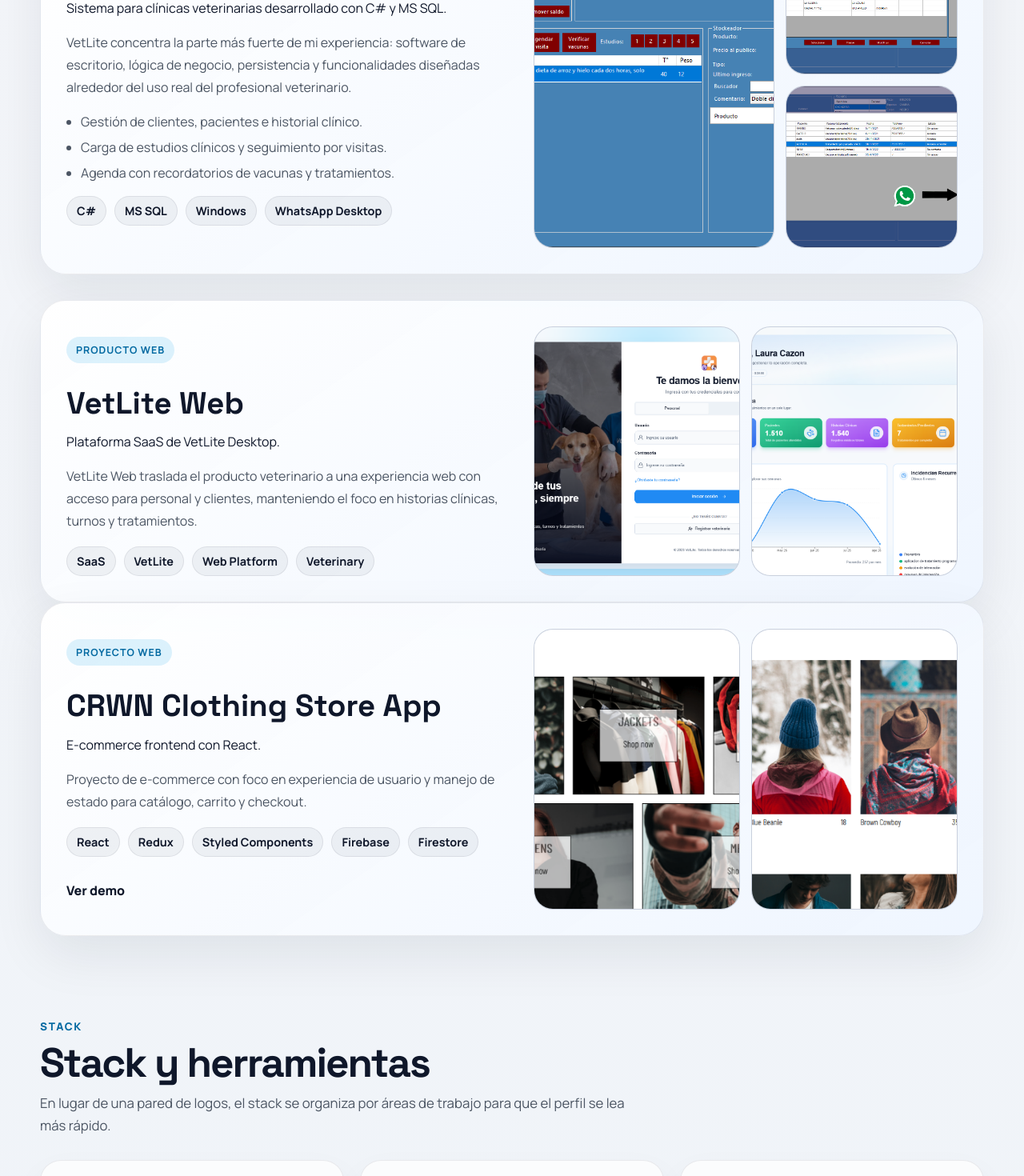
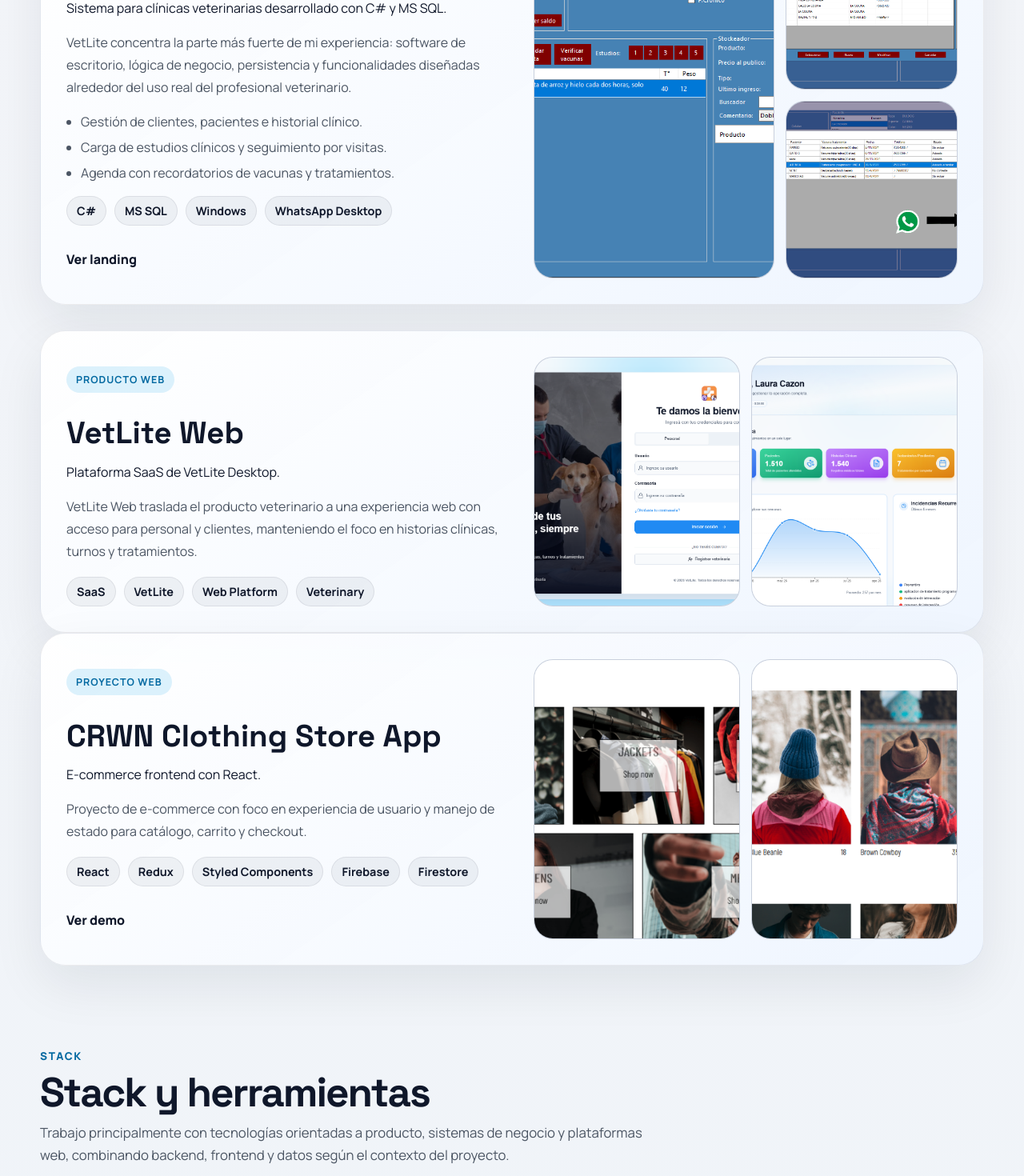
Before and after one commit to gusgeet/portfolio, a React (Vite) app: page / in a window 1280 px wide. Shown: the part 2685-4155 px from the top of the page at 80% size. Built offline with nearby package versions, Linux system fonts and the light colour scheme; no server answers.

Commit message:
correccion de favico y textos varios

```diff
--- a/index.html
+++ b/index.html
@@ -2,7 +2,7 @@
 <html lang="es">
   <head>
     <meta charset="UTF-8" />
-    <link rel="icon" type="image/x-icon" href="/favicon.ico" />
+    <link rel="icon" type="image/png" sizes="32x32" href="/favicon-globo-32.png" />
     <meta name="viewport" content="width=device-width, initial-scale=1.0" />
     <meta name="theme-color" content="#09101c" />
     <meta
--- a/src/components/contact/Contact.jsx
+++ b/src/components/contact/Contact.jsx
@@ -65,7 +65,6 @@
                     </a>
                 </div>
 
-                <p className="contact-note">{content.note}</p>
             </aside>
 
             <div className="contact-form-card">
--- a/src/components/projects/Projects.jsx
+++ b/src/components/projects/Projects.jsx
@@ -27,6 +27,16 @@
               </span>
             ))}
           </div>
+          {content.featured.liveUrl && (
+            <a
+              href={content.featured.liveUrl}
+              target="_blank"
+              rel="noreferrer noopener"
+              className="button-link button-link-inline"
+            >
+              {content.featured.liveLabel}
+            </a>
+          )}
         </div>
 
         <div className="project-media-grid" aria-label={content.featured.title}>
--- a/src/content/siteContent.js
+++ b/src/content/siteContent.js
@@ -145,6 +145,8 @@
       description:
         'VetLite concentra la parte más fuerte de mi experiencia: software de escritorio, lógica de negocio, persistencia y funcionalidades diseñadas alrededor del uso real del profesional veterinario.',
       tags: ['C#', 'MS SQL', 'Windows', 'WhatsApp Desktop'],
+      liveUrl: 'https://vetlite.com.ar',
+      liveLabel: 'Ver landing',
       bullets: [
         'Gestión de clientes, pacientes e historial clínico.',
         'Carga de estudios clínicos y seguimiento por visitas.',
@@ -179,7 +181,7 @@
     id: 'stack',
     title: 'Stack y herramientas',
     intro:
-      'En lugar de una pared de logos, el stack se organiza por áreas de trabajo para que el perfil se lea más rápido.',
+      'Trabajo principalmente con tecnologías orientadas a producto, sistemas de negocio y plataformas web, combinando backend, frontend y datos según el contexto del proyecto.',
     groups: [
       {
         title: 'Frontend',
@@ -352,6 +354,8 @@
       description:
         'VetLite represents the strongest part of my experience: desktop software, business logic, persistence and features shaped around real veterinary workflows.',
       tags: ['C#', 'MS SQL', 'Windows', 'WhatsApp Desktop'],
+      liveUrl: 'https://vetlite.com.ar',
+      liveLabel: 'Open landing',
       bullets: [
         'Client, patient and clinical history management.',
         'Clinical study attachments and visit tracking.',
@@ -386,7 +390,7 @@
     id: 'stack',
     title: 'Stack and tools',
     intro:
-      'Instead of a wall of logos, the stack is grouped by work area so the profile reads faster.',
+      'I mainly work with technologies oriented to product development, business systems and web platforms, combining backend, frontend and data depending on the project context.',
     groups: [
       {
         title: 'Frontend',
```
Also changed, not shown: public/favicon-globo-32.png (added).
